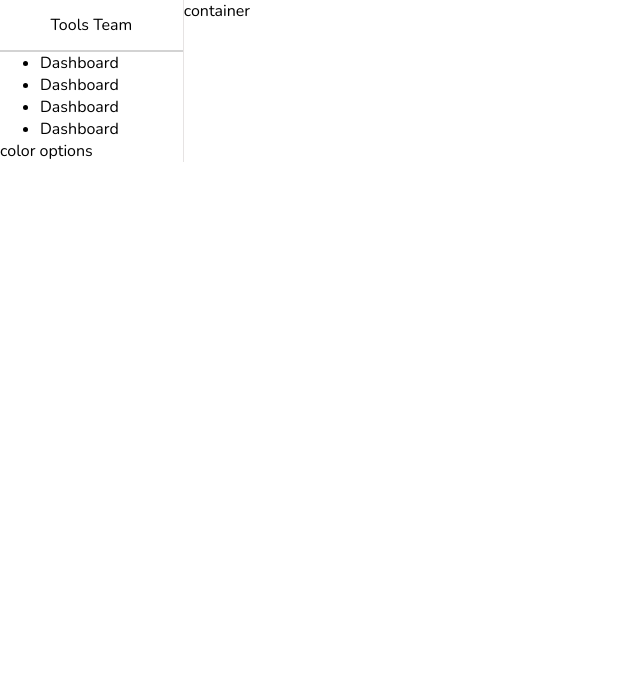
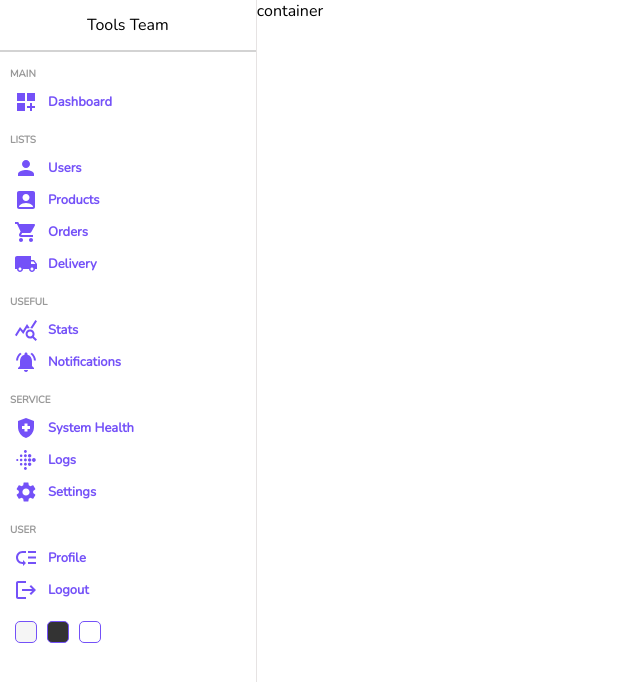
Before and after one commit to Sushil456/Dashboard, a React (Create React App) app: page / in a window 1280 px wide. Shown: the top 682 px of the page, without its empty margins (0-640 px from the left). Built offline with nearby package versions, Linux system fonts and the light colour scheme.

Commit message:
Sidebar With material icons added

```diff
--- a/package.json
+++ b/package.json
@@ -3,6 +3,10 @@
   "version": "0.1.0",
   "private": true,
   "dependencies": {
+    "@emotion/react": "^11.11.1",
+    "@emotion/styled": "^11.11.0",
+    "@mui/icons-material": "^5.13.7",
+    "@mui/material": "^5.13.7",
     "@testing-library/jest-dom": "^5.16.5",
     "@testing-library/react": "^13.4.0",
     "@testing-library/user-event": "^13.5.0",
--- a/src/Components/Sidebar/Sidebar.jsx
+++ b/src/Components/Sidebar/Sidebar.jsx
@@ -1,4 +1,16 @@
 import './Sidebar.scss'
+import PersonIcon from '@mui/icons-material/Person';
+import DashboardCustomizeIcon from '@mui/icons-material/DashboardCustomize';
+import SettingsIcon from '@mui/icons-material/Settings';
+import AccountBoxIcon from '@mui/icons-material/AccountBox';
+import ShoppingCartIcon from '@mui/icons-material/ShoppingCart';
+import LowPriorityIcon from '@mui/icons-material/LowPriority';
+import LocalShippingIcon from '@mui/icons-material/LocalShipping';
+import NotificationsActiveIcon from '@mui/icons-material/NotificationsActive';
+import HealthAndSafetyIcon from '@mui/icons-material/HealthAndSafety';
+import FitbitIcon from '@mui/icons-material/Fitbit';
+import LogoutIcon from '@mui/icons-material/Logout';
+import QueryStatsIcon from '@mui/icons-material/QueryStats';
 
 
 export const Sidebar = () => {
@@ -10,21 +22,66 @@ export const Sidebar = () => {
         <hr />
         <div className="center">
             <ul>
+                <p className="title">MAIN</p>
                 <li>
+                    <DashboardCustomizeIcon/>
                     <span>Dashboard</span>
                 </li>
+                <p className="title">LISTS</p>
                 <li>
-                    <span>Dashboard</span>
+                    <PersonIcon  />
+                    <span>Users</span>
                 </li>
                 <li>
-                    <span>Dashboard</span>
+                    <AccountBoxIcon/>
+                    <span>Products</span>
                 </li>
                 <li>
-                    <span>Dashboard</span>
+                    <ShoppingCartIcon/>
+                    <span>Orders</span>
+                </li>
+                <li>
+                    <LocalShippingIcon/>
+                    <span>Delivery</span>
+                </li>
+                <p className="title">USEFUL</p>
+                <li>
+                    <QueryStatsIcon/>
+                    <span>Stats</span>
+                </li>
+                <li>
+                    <NotificationsActiveIcon/>
+                    <span>Notifications</span>
+                </li>
+                <p className="title">SERVICE</p>
+                <li>
+                    <HealthAndSafetyIcon/>
+                    <span>System Health</span>
+                </li>
+                <li>
+                    <FitbitIcon/>
+                    <span>Logs</span>
+                </li>
+                <li>
+                    <SettingsIcon/>
+                    <span>Settings</span>
+                </li>
+                <p className="title">USER</p>
+                <li>
+                    <LowPriorityIcon/>
+                    <span>Profile</span>
+                </li>
+                <li>
+                    <LogoutIcon/>
+                    <span>Logout</span>
                 </li>
             </ul>
         </div>
-        <div className="bottom">color options</div>
+        <div className="bottom">
+            <div className="colorOption"></div>
+            <div className="colorOption"></div>
+            <div className="colorOption"></div>
+        </div>
     </div>
   )
 }
--- a/src/Components/Sidebar/Sidebar.scss
+++ b/src/Components/Sidebar/Sidebar.scss
@@ -1,7 +1,11 @@
 .sidebar{
 
-    flex: 1;
+    flex: 1.5;
+
     border-right: 0.5px solid rgb(230, 227, 227);
+    min-height: 100vh;
+    background-color: white;
+
     .top{
         height: 50px;
         display: flex;
@@ -19,4 +23,76 @@
         height: 0;
         border: 0.5px solid lightgray;
     }
+
+    .center{
+        padding-left: 10px;
+
+        ul{
+            list-style: none;
+            margin: 0;
+            padding: 0;
+
+            .title{
+                font-size: 10px;
+                font-weight: bold;
+                color: #999;
+                margin-top: 15px;
+                margin-bottom: 5px;
+
+            }
+
+            li{
+                display: flex;
+                align-items: center;
+                padding: 4px;
+                color: #7451f8;
+                cursor:pointer;
+
+                &:hover{
+                    background-color: #f1eeff;
+                    padding: 4px;
+                }
+
+                .icon{
+                    font-size: 18px;
+                    color: #7451f8;
+                }
+
+                span{
+                    font-size: 13px;
+                    font-weight: 600;
+                    color: #7451f8;
+                    margin-left: 10px;
+                }
+            }
+
+        }
+    }
+
+
+    .bottom{
+        display: flex;
+        align-items: center;
+        margin: 10px;
+
+            .colorOption{
+                margin: 5px;
+                width: 20px;
+                height: 20px;
+                border-radius: 5px;
+                border: 1px solid #7451f8;
+                cursor: pointer;
+
+                &:nth-child(1){
+                    background-color: whitesmoke;
+                }
+
+                &:nth-child(2){
+                    background-color: #333;
+                }
+
+
+
+            }
+    }
 }
```
Also changed, not shown: 1 other file (tests, documents, lock files or other folders).
